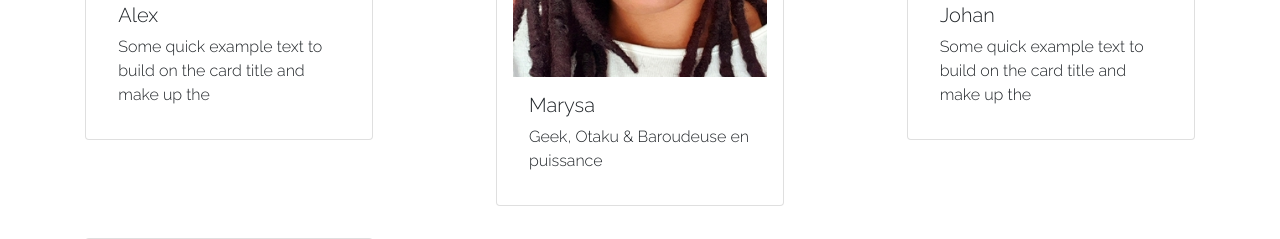
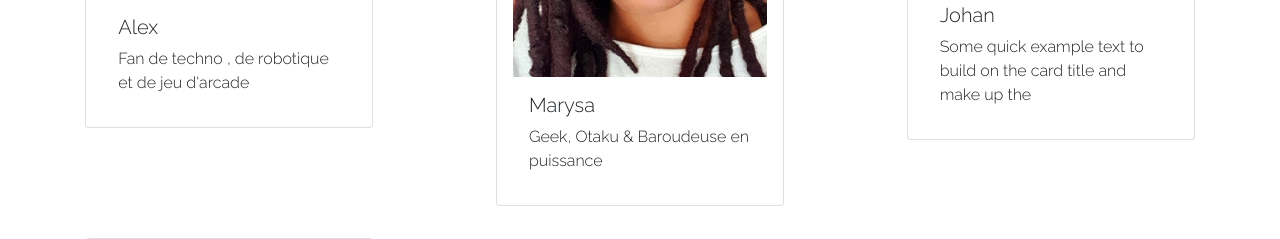
Before and after one commit to trueChoan/Hackaton, a PHP site: template src/View/Mentions/mentions.html.twig in a window 1280 px wide. Shown: the part 777-1016 px from the top of the page. Run offline with PHP 8.4, Linux system fonts and the light colour scheme; the template is opened without the code that fills it, so the values that code supplies are empty; some libraries are stand-ins or nearby versions.

Commit message:
add ma photo

```diff
--- a/src/View/Mentions/mentions.html.twig
+++ b/src/View/Mentions/mentions.html.twig
@@ -21,11 +21,11 @@
 					<div class="container-fluid">
 						<div class="row">
 							<div class="card p-3 m-3 mx-auto col-4" style="width: 18rem;">
-								<img src="assets/images/" class="img-fluid" alt="house lake"/>
+								<img src="assets/images/moi.jp" class="img-fluid" alt="house lake"/>
 								<div class="card-body">
 									<h5 class="card-title">Alex</h5>
 									<p class="card-text">
-										Some quick example text to build on the card title and make up the
+										Fan de techno , de robotique et de jeu d'arcade
 									</p>
 								</div>
 							</div>
```
Also changed, not shown: public/assets/images/moi.jpg (added).
